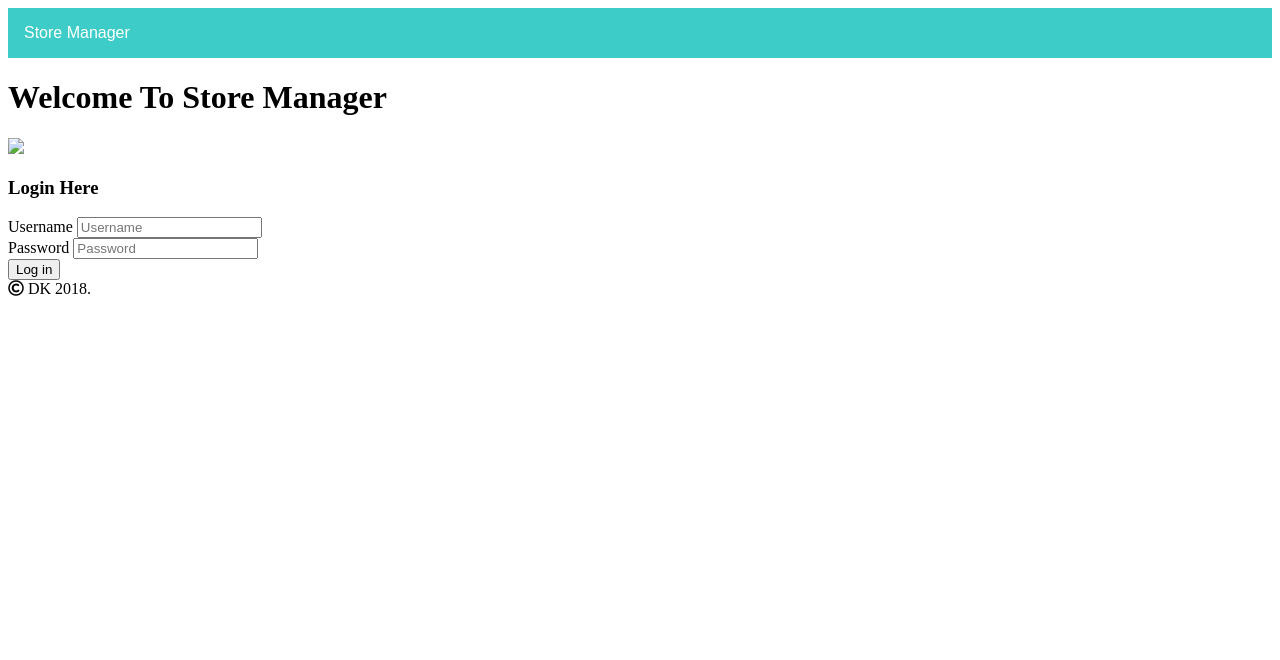
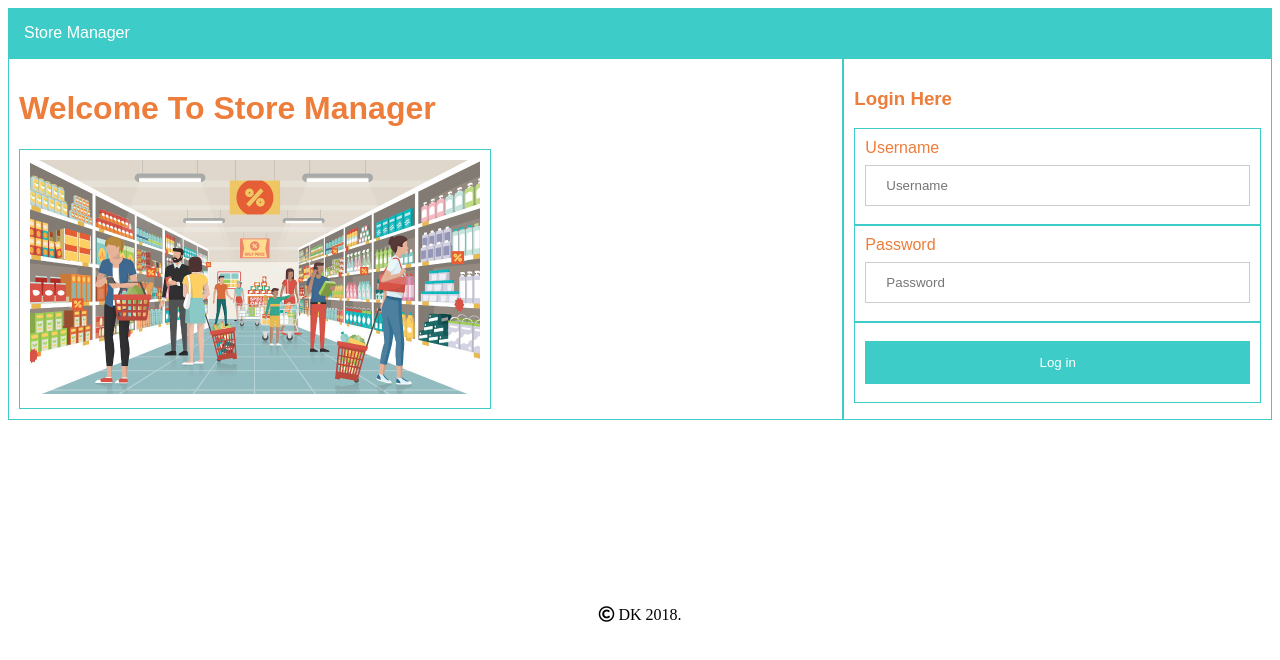
Before and after one commit to d-kahara/store-manager-UI, a plain HTML site: page index.html in a window 1280 px wide. Drawn offline with Linux system fonts and the light colour scheme; files that its build step writes are made by us from their sources; files whose address does not match are found by name; a web font is replaced by a local one.

Commit message:
[Feature #161078260] Add css styling to image

```diff
--- a/assets/css/main.css
+++ b/assets/css/main.css
@@ -3,6 +3,7 @@ body {
   flex-direction: column;
   min-height: 100vh;
 }
+
 /* ---------------Navbar----------------------------- */
 .Navbar {
   background-color: #3DCCC7;
@@ -45,3 +46,78 @@ body {
     cursor: pointer;
    }
 }
+
+/* --------------Content-Area-Landing-Page------------------------- */
+.container {
+        display: flex;
+
+}
+.container div{
+    border: 1px #3DCCC7 solid;
+    padding: 10px;
+
+}
+.box-1 {
+    flex: 2
+}
+.box-2 {
+    flex: 1;
+     display: flex;
+    flex-direction: column;
+}
+#lead_text {
+    color: #ED7D3A;
+    font-family: 'Kodchasan', sans-serif;
+
+}
+
+/* -------------Making Image Responsive --------------------------------*/
+
+section {
+   display: flex;
+   justify-content: left;
+   flex-wrap: wrap;
+}
+.media {
+    min-width: 0;
+    margin: 5px;
+}
+img {
+    width: 450px;
+    max-width: 100%;
+    max-height: 550px;
+}
+
+/* ----------------Login Form-------------------------------------------- */
+input[type=text], input[type=password] {
+    width: 100%;
+    padding: 12px 20px;
+    margin: 8px 0;
+    display: inline-block;
+    border: 1px solid #ccc;
+    box-sizing: border-box;
+    color: #ED7D3A
+}
+input[type=submit] {
+    background-color: #3DCCC7;
+    color: white;
+    padding: 14px 20px;
+    margin: 8px 0;
+    border: none;
+    cursor: pointer;
+    width: 100%;
+}
+
+input[type=submit]:hover {
+    opacity: 0.8;
+}
+.user,.password,  {
+    color: #ED7D3A;
+}
+
+/* ---------------Footer--------------------- */
+footer {
+  margin: auto auto auto auto;
+
+  display:flex;
+}
--- a/index.html
+++ b/index.html
@@ -9,7 +9,7 @@
     <link href="https://fonts.googleapis.com/css?family=Kodchasan" rel="stylesheet">
     <link rel="stylesheet" href="https://use.fontawesome.com/releases/v5.3.1/css/all.css" integrity="sha384-mzrmE5qonljUremFsqc01SB46JvROS7bZs3IO2EmfFsd15uHvIt+Y8vEf7N7fWAU"
         crossorigin="anonymous">
-    <link rel="stylesheet" href="main.css">
+    <link rel="stylesheet" href="assets/css/main.css">
     <title>Store Manager</title>
 </head>
 
```
Also changed, not shown: assets/images/store3.jpg (added).
